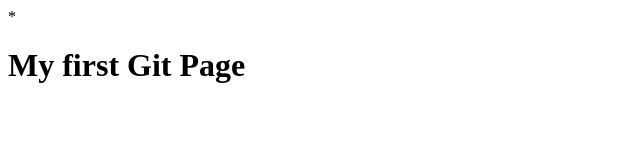
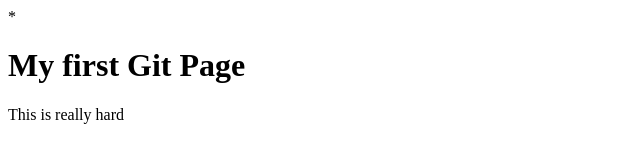
Before and after one commit to kuck-pixel/github-project, a plain HTML site: page index.html in a window 1280 px wide. Shown: the whole page, without its empty margins (0-640 px from the left). Drawn offline with Linux system fonts and the light colour scheme.

Commit message:
added a paragraph

```diff
--- a/index.html
+++ b/index.html
@@ -7,7 +7,8 @@
 </head>
 <body>
     <h1>My first Git Page</h1>
-
+    <p>This is really hard</p>
 
 </body>
+
 </html>
```
